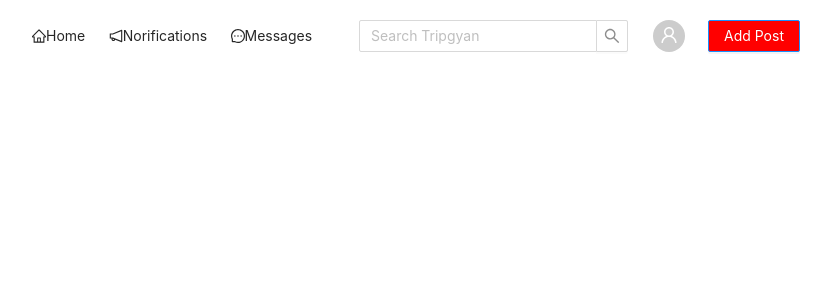
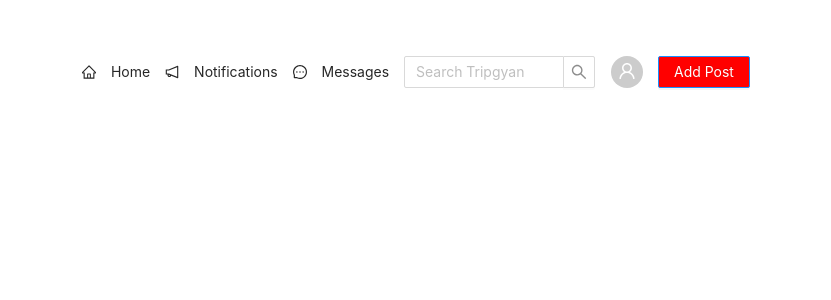
Before and after one commit to AkshayDeshmukh45/social-feed-webapp, a React (Create React App) app: page / in a window 1280 px wide. Shown: the top 300 px of the page, without its empty margins (224-1055 px from the left). Built offline with nearby package versions, Linux system fonts and the light colour scheme.

Commit message:
THIRD COMMIT

```diff
--- a/src/App.js
+++ b/src/App.js
@@ -8,6 +8,7 @@ function App() {
     <div>
 
       <Header />
+
     </div>
   )
 }
--- a/src/Header.css
+++ b/src/Header.css
@@ -1,12 +1,15 @@
 @import '~antd/dist/antd.css';
 
-section{
-    margin: 20px auto;
+Header{
+    margin: 40px auto;
     width: 60vw;
     display:flex;
     justify-content: space-between;
     align-items: center;
+    position: center;
+    top: 0;
 }
 .Input-search{
-
+display: flex;
+justify-content: center;
 }
--- a/src/Header.js
+++ b/src/Header.js
@@ -1,6 +1,6 @@
 import React from "react";
 import "./Header.css";
-import { Button, Input,Avatar} from "antd";
+import { Button, Input, Avatar, Layout } from "antd";
 // import logo from './logo.png';
 // import {Link} from 'react-router-dom';
 import {
@@ -11,47 +11,32 @@ import {
 } from "@ant-design/icons";
 
 function Header() {
+  const { Header } = Layout;
   const { Search } = Input;
   const onSearch = (value) => console.log(value);
 
   return (
     <div className="header">
-      <div className="home-tab">
-        <section>
-          <div>
+      <Layout style={{ background: "white" }}>
+        <Header className="header" style={{ background: "white" }}>
           <HomeOutlined />
           Home
-          </div>
-          <div className="notification-tab">
           <NotificationOutlined />
-            Norifications
-          </div>
-          <div className="messages-tab">
+          Notifications
           <MessageOutlined />
           Messages
-          </div>
-
-          <div className="profile">
-            {/* <Link to="/">
-        <img src="https://www.freepik.com/free-vector/destination-concept-international-travel-journey-red-pointer-with-grey-world-map-inside_10817176.htm#page=1&query=location%20logo&from_query=location%20logo%20png&position=2&from_view=search" alt="App logo">Trip Gyan</img>
-      </Link>   */}
-          </div>
-          <div className="Input-search">
           <Search
             placeholder="Search Tripgyan"
             allowClear
             onSearch={Search}
-              style={{ width: 270 }}
+            style={{ width: "15vw" }}
           />
-          </div>
-          <div className="Avatar">
           <Avatar icon={<UserOutlined />} />
-          </div>
-          <div>
-            <Button type="primary" style={{background:"red"}}>Add Post</Button>
-          </div>
-        </section>
-      </div>
+          <Button type="primary" style={{ background: "red" }}>
+            Add Post
+          </Button>
+        </Header>
+      </Layout>
     </div>
   );
 }
```
Also changed, not shown: src/Feed.js (added). Lines whose indentation alone changed are shown as unchanged.
